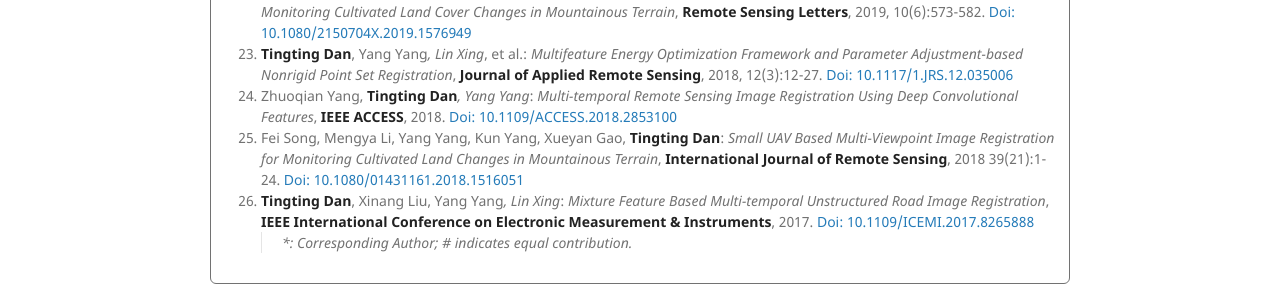
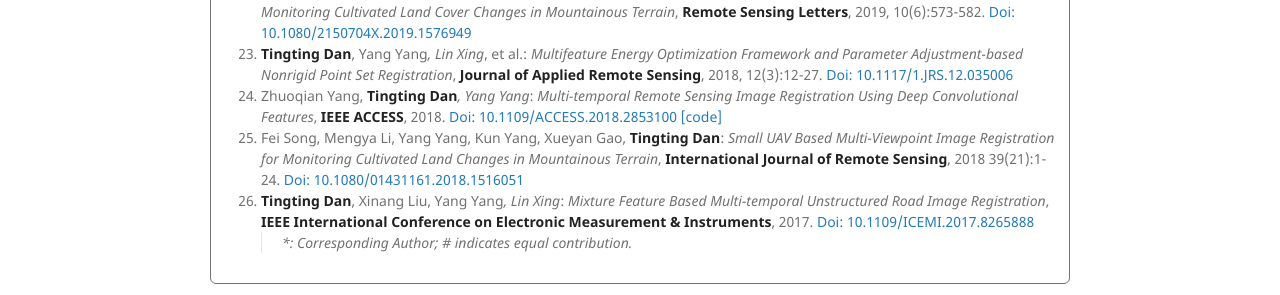
Before and after one commit to Dandy5721/dandy.github.io, a Jekyll site: the page built from publications.md, in a window 1280 px wide and 900 px high, scrolled down 901 px. Shown: the part 486-781 px from the top of the window. Built offline with Jekyll 4.4.1, drawn with Linux system fonts in a browser that asks for light colours; our own code applies the rules of GitHub Pages for plain Markdown files.

Commit message:
Update publications.md

```diff
--- a/publications.md
+++ b/publications.md
@@ -27,7 +27,7 @@ layout: default
 21.  Zhihao Fan, **Tingting Dan**, Honghua Yu, Hongmin Cai*, Hongning Xie*: _Single Fundus Image Super-Resolution Via Cascaded Channel-Wise Attention Network_, **IEEE Engineering in Medicine and Biology Society**, 2020. [Doi: 10.1109/EMBC44109.2020.9176428](https://ieeexplore.ieee.org/document/9176428)
 22.  Fei Song, **Tingting Dan#**, Yang Yang*, Kun Yang, Hongning Xie*: _Small UAV Based Multi-temporal Change Detection for Monitoring Cultivated Land Cover Changes in Mountainous Terrain_, **Remote Sensing Letters**, 2019, 10(6):573-582. [Doi: 10.1080/2150704X.2019.1576949](https://www.tandfonline.com/doi/abs/10.1080/2150704X.2019.1576949)
 23.  **Tingting Dan**, Yang Yang*, Lin Xing*, et al.: _Multifeature Energy Optimization Framework and Parameter Adjustment-based Nonrigid Point Set Registration_, **Journal of Applied Remote Sensing**, 2018, 12(3):12-27. [Doi: 10.1117/1.JRS.12.035006](https://www.spiedigitallibrary.org/journals/journal-of-applied-remote-sensing/volume-12/issue-3/035006/Multifeature-energy-optimization-framework-and-parameter-adjustment-based-nonrigid-point/10.1117/1.JRS.12.035006.short?SSO=1)
-24.  Zhuoqian Yang, **Tingting Dan***, Yang Yang*: _Multi-temporal Remote Sensing Image Registration Using Deep Convolutional Features_, **IEEE ACCESS**, 2018. [Doi: 10.1109/ACCESS.2018.2853100](https://ieeexplore.ieee.org/document/8404075)
+24.  Zhuoqian Yang, **Tingting Dan***, Yang Yang*: _Multi-temporal Remote Sensing Image Registration Using Deep Convolutional Features_, **IEEE ACCESS**, 2018. [Doi: 10.1109/ACCESS.2018.2853100](https://ieeexplore.ieee.org/document/8404075) [[code]](https://github.com/Dandy5721/cnn-registration)
 25.  Fei Song, Mengya Li, Yang Yang, Kun Yang, Xueyan Gao, **Tingting Dan**: _Small UAV Based Multi-Viewpoint Image Registration for Monitoring Cultivated Land Changes in Mountainous Terrain_, **International Journal of Remote Sensing**, 2018 39(21):1-24. [Doi: 10.1080/01431161.2018.1516051](https://www.tandfonline.com/doi/abs/10.1080/01431161.2018.1516051?journalCode=tres20)
 26.  **Tingting Dan**, Xinang Liu, Yang Yang*, Lin Xing*: _Mixture Feature Based Multi-temporal Unstructured Road Image Registration_, **IEEE International Conference on Electronic Measurement & Instruments**, 2017. [Doi: 10.1109/ICEMI.2017.8265888](https://ieeexplore.ieee.org/document/8265888)
 > *: Corresponding Author; # indicates equal contribution.
```
